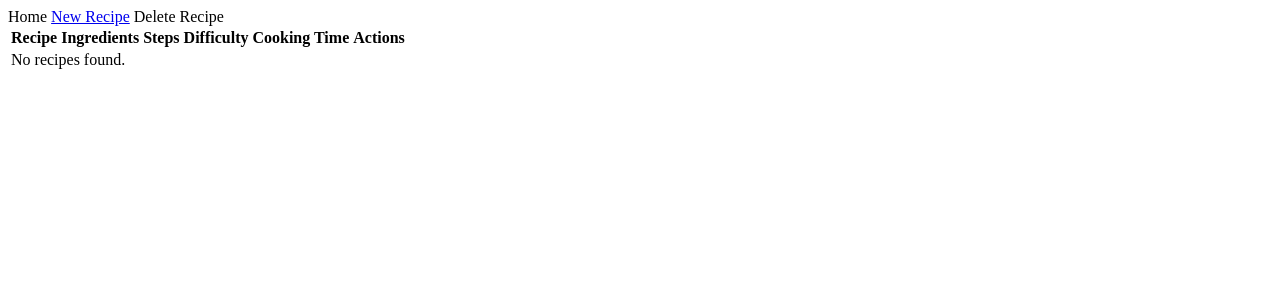
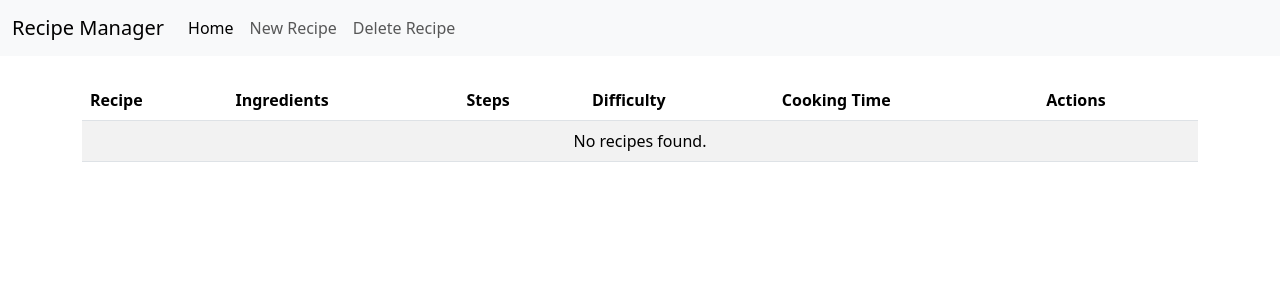
Before and after one commit to swayakrishna/RecipeApp, a Flask app: template templates/index.html in a window 1280 px wide. Shown: the top 300 px of the page. Run offline with Flask 3, Linux system fonts and the light colour scheme; the template is opened without the code that fills it, so the values that code supplies are empty.

Commit message:
Added bootstrap CSS to index page

```diff
--- a/templates/index.html
+++ b/templates/index.html
@@ -4,26 +4,43 @@
     <meta charset="UTF-8">
     <meta name="viewport" content="width=device-width, initial-scale=1.0">
     <title>Home</title>
+
+    <!-- Bootstrap CSS -->
+    <link href="https://cdn.jsdelivr.net/npm/bootstrap@5.3.0-alpha3/dist/css/bootstrap.min.css" rel="stylesheet">
+
     <script>
         function confirmDelete(event, recipeId) {
             event.preventDefault();
             var confirmation = confirm("Are you sure you want to delete this recipe?");
             if (confirmation) {
-                window.location.href = '/admin/delete_recipe/' + recipeId;
+                window.location.href = '/delete_recipe/' + recipeId;
             }
         }
     </script>
 </head>
 <body>
-    <nav class="navbar">
-        <a class="nav-item">Home</a>
-        <a href="{{ url_for('add_recipe') }}" class="nav-item">New Recipe</a>
-        <a class="nav-item">Delete Recipe</a>
+    <nav class="navbar navbar-expand-lg navbar-light bg-light">
+        <div class="container-fluid">
+            <a class="navbar-brand" href="#">Recipe Manager</a>
+            <div class="collapse navbar-collapse">
+                <ul class="navbar-nav me-auto mb-2 mb-lg-0">
+                    <li class="nav-item">
+                        <a class="nav-link active" aria-current="page" href="#">Home</a>
+                    </li>
+                    <li class="nav-item">
+                        <a class="nav-link" href="{{ url_for('add_recipe') }}">New Recipe</a>
+                    </li>
+                    <li class="nav-item">
+                        <a class="nav-link" href="#">Delete Recipe</a>
+                    </li>
+                </ul>
+            </div>
+        </div>
     </nav>
 
     <!-- List Recipes Section -->
-    <section class="recipe-list">
-        <table>
+    <section class="recipe-list container mt-4">
+        <table class="table table-striped">
             <thead>
                 <tr>
                     <th>Recipe</th>
@@ -44,18 +61,21 @@
                         <td>{{ recipe.difficulty }}</td>
                         <td>{{ recipe.cooking_time }}</td>
                         <td>
-                            <a href="{{ url_for('edit_recipe', recipe_id=recipe.id) }}">Edit</a>
-                            <button onclick="confirmDelete(event, '{{ recipe.id }}')">Delete</button>
+                            <a class="btn btn-primary btn-sm" href="{{ url_for('edit_recipe', recipe_id=recipe.id) }}">Edit</a>
+                            <button class="btn btn-danger btn-sm" onclick="confirmDelete(event, '{{ recipe.id }}')">Delete</button>
                         </td>
                     </tr>
                     {% endfor %}
                 {% else %}
                     <tr>
-                        <td colspan="6">No recipes found.</td>
+                        <td colspan="6" class="text-center">No recipes found.</td>
                     </tr>
                 {% endif %}
             </tbody>
         </table>
     </section>
+
+    <!-- Bootstrap JS and dependencies (optional) -->
+    <script src="https://cdn.jsdelivr.net/npm/bootstrap@5.3.0-alpha3/dist/js/bootstrap.bundle.min.js"></script>
 </body>
 </html>
```
